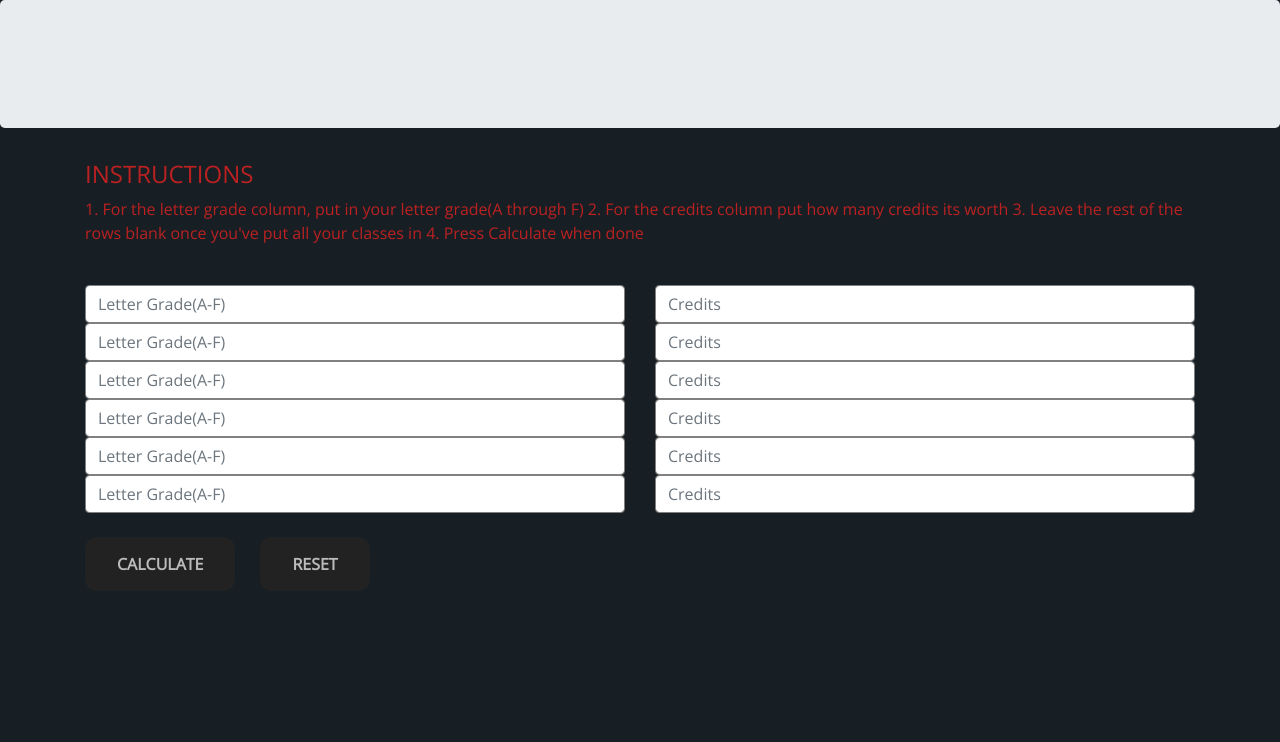
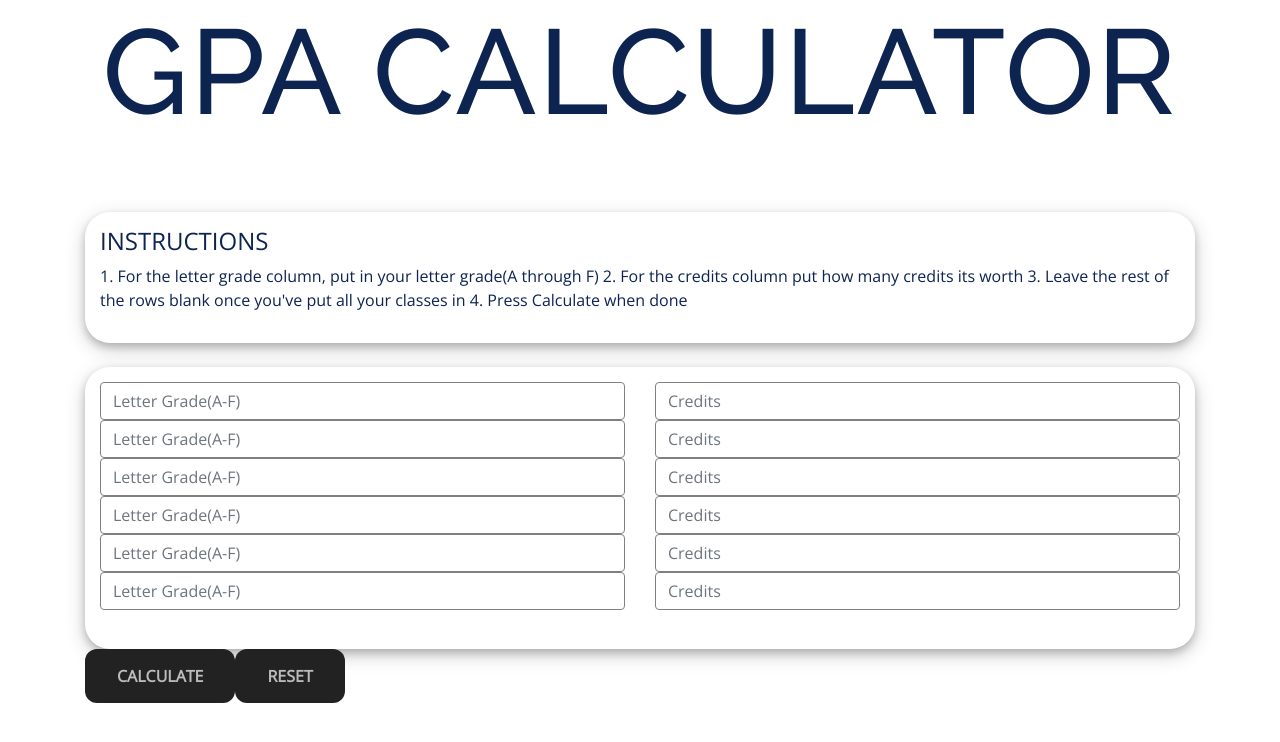
Before and after one commit to papaJCL/GPA-Calculator, a React (Create React App) app in the folder gpa/: page / in a window 1280 px wide. Shown: the top 742 px of the page. Built offline with nearby package versions, Linux system fonts and the light colour scheme.

Commit message:
Styling changes

```diff
--- a/gpa/package.json
+++ b/gpa/package.json
@@ -13,6 +13,7 @@
     "react": "^16.13.1",
     "react-bootstrap": "^1.3.0",
     "react-dom": "^16.13.1",
+    "react-reveal": "^1.2.2",
     "react-scripts": "3.4.3",
     "reactstrap": "^8.5.1",
     "styled-components": "^5.2.0",
--- a/gpa/src/App.css
+++ b/gpa/src/App.css
@@ -1,6 +1,10 @@
 body {
     height: 100%;
+    display:flex;
     font-family: 'Open Sans', sans-serif;
-    color:rgba(212, 33, 33, 0.87);
-    background-color:#171F24;
+    color:#0D2451;
+    background-color:#FFFFFF;
+    justify-content:center;
+    align-items:center;
+    font-size: 16px;
 }
--- a/gpa/src/App.js
+++ b/gpa/src/App.js
@@ -1,6 +1,7 @@
-import React, { useState, Component } from 'react';
+import React, { useState } from 'react';
 import { Input } from 'reactstrap'
-import { Row, Col, Container, Jumbotron } from 'react-bootstrap';
+import Fade from 'react-reveal/Fade';
+import { Row, Col, Container } from 'react-bootstrap';
 import Swal from 'sweetalert2'
 import '../node_modules/@sweetalert2/theme-dark';
 import styled from 'styled-components';
@@ -9,6 +10,25 @@ import './App.css'
 
 // ===========================================================================
 // STYLED COMPONENTS =========================================================
+
+const Header = styled.h1`
+  font-family:'raleway';
+  text-transform: uppercase;
+  font-size: 7.5em;
+  padding-bottom: 60px;
+  font-family: 'Raleway', sans-serif;
+  letter-spacing: 2px;
+  text-align: center;
+  @media (max-width: 656px) {
+    font-size: 2.5em;
+    }
+`
+
+const InstructionsBox = styled.div`
+  box-shadow: 0 4px 8px 0 rgba(0, 0, 0, 0.2), 0 6px 20px 0 rgba(0, 0, 0, 0.19);
+  padding: 15px;
+  border-radius: 25px;
+`
 
 const Button = styled.button`
     background: #222;
@@ -237,6 +257,7 @@ function App() {
   // RENDERING GRID
   const renderInputs = () => {
     return (
+      <InstructionsBox>
         <div >
           {renderFormRow("grade1", "credit1")}
           {renderFormRow("grade2", "credit2")}
@@ -245,24 +266,16 @@ function App() {
           {renderFormRow("grade5", "credit5")}
           {renderFormRow("grade6", "credit6")}
           <br />
-        <Button onClick={calculateGPA} >
-          <div className="w3-opacity">
-            <b>CALCULATE</b>
         </div>
-        </Button>
-      &nbsp;&nbsp;&nbsp;&nbsp;&nbsp;&nbsp;
-        <Button onClick={resetToBaseState} >
-          <div className="w3-opacity">
-            <b>RESET</b>
-          </div>
-        </Button>
-      </div>
+      </InstructionsBox>
     )
   }
 
   //RENDERING INSTRUCTIONS
   const instructions = () => {
     return (
+      <Fade left>
+        <InstructionsBox>
           <div className="display-linebreak">
             <h4 className="w3">INSTRUCTIONS</h4>
             <div className="hr" />
@@ -273,17 +286,29 @@ function App() {
                 "4. Press Calculate when done"}
             </p>
           </div>
+        </InstructionsBox>
+      </Fade>
     )
   }
 
 
   return (
     <div>
-      <Jumbotron />
       <Container>
+        <Header>Gpa Calculator</Header>
         {instructions()}
         <br />
         {renderInputs()}
+        <Button onClick={calculateGPA} >
+          <div className="w3-opacity">
+            <b>CALCULATE</b>
+          </div>
+        </Button>
+        <Button onClick={resetToBaseState} >
+          <div className="w3-opacity">
+            <b>RESET</b>
+          </div>
+        </Button>
       </Container>
     </div>
   )
```
Also changed, not shown: 1 other file (tests, documents, lock files or other folders). Lines whose indentation alone changed are shown as unchanged.
